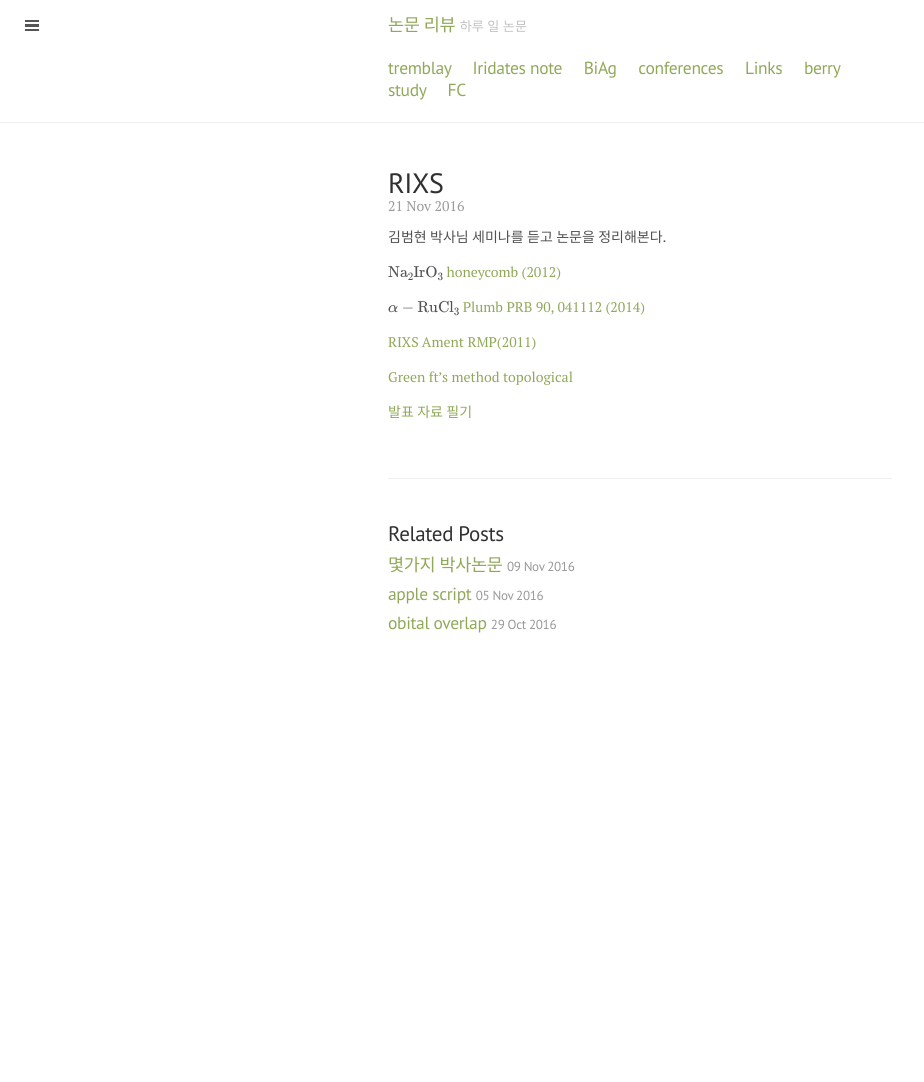
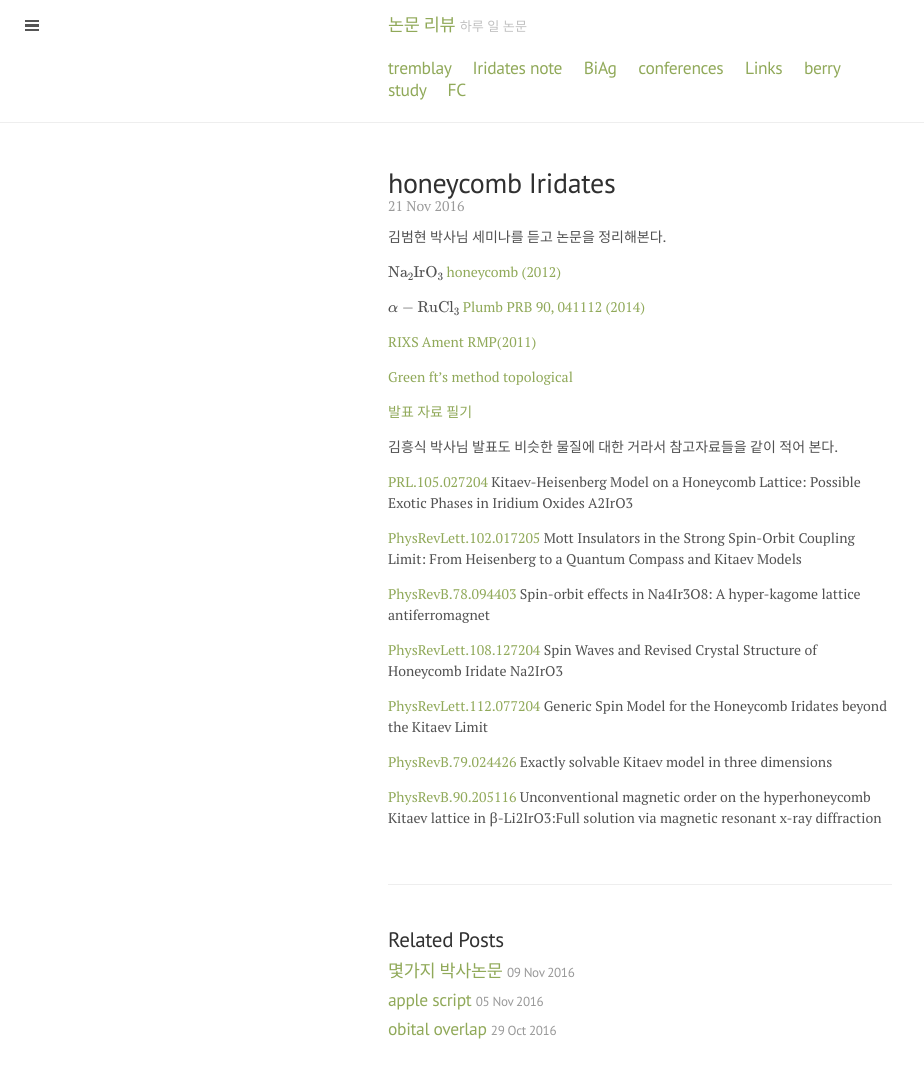
Before and after one commit to qkrwlsghdcjsworlt/work, a Jekyll site: the page built from _posts/2016-11-21-RIXS.markdown, in a window 1280 px wide. Shown: the whole page, without its empty margins (0-924 px from the left). Built offline with Jekyll 4.4.1, drawn with Linux system fonts in a browser that asks for light colours; formulas are drawn with MathJax 3; before the commit the page ends 900 px from its top, so only the background shows below that.

Commit message:
“update”

```diff
--- a/_posts/2016-11-21-RIXS.markdown
+++ b/_posts/2016-11-21-RIXS.markdown
@@ -1,6 +1,6 @@
 ---
 layout: post
-title:  "RIXS"
+title:  "honeycomb Iridates"
 date:   2016-11-21 11:00:00 +0900
 categories: experiment
 
@@ -18,3 +18,22 @@ categories: experiment
 [Green ft's method topological]({{ site.baseurl }}/public/RIXS/12-Wang-interaction-Greens-ft-PRX.pdf)
 
 [발표 자료 필기]({{ site.baseurl }}/public/RIXS/161114-Kim-hexagonal.pdf)
+
+
+김흥식 박사님 발표도 비슷한 물질에 대한 거라서 참고자료들을 같이 적어 본다.
+
+[PRL.105.027204]({{ site.baseurl }}/public/RIXS/10-Chaloupka-Kitaev-Heisenberg-model-honeycomb-PRL.pdf) Kitaev-Heisenberg Model on a Honeycomb Lattice: Possible Exotic Phases in Iridium Oxides A2IrO3
+
+[PhysRevLett.102.017205]({{ site.baseurl }}/public/RIXS/09-Jackeli-Khaliullin-Ir-PRL.pdf) Mott Insulators in the Strong Spin-Orbit Coupling Limit:
+From Heisenberg to a Quantum Compass and Kitaev Models
+
+[PhysRevB.78.094403]({{ site.baseurl }}/public/RIXS/08-Chen-hyper-Kagome-AFM-PRB.pdf) Spin-orbit effects in Na4Ir3O8: A hyper-kagome lattice antiferromagnet
+
+[PhysRevLett.108.127204]({{ site.baseurl }}/public/RIXS/12-Choi-spin-wave-Ir213-PRL.pdf) Spin Waves and Revised Crystal Structure of Honeycomb Iridate Na2IrO3
+
+[PhysRevLett.112.077204]({{ site.baseurl }}/public/RIXS/14-Rau-Honeycomb-Iridate-PRL.pdf) Generic Spin Model for the Honeycomb Iridates beyond the Kitaev Limit
+
+
+[PhysRevB.79.024426]({{ site.baseurl }}/public/RIXS/09-Mandal-kitaev-model-3D-PRB.pdf) Exactly solvable Kitaev model in three dimensions
+
+[PhysRevB.90.205116]({{ site.baseurl }}/public/RIXS/14-Biffin-hyperhoneycomb-Kitaev-lattice-PRB.pdf) Unconventional magnetic order on the hyperhoneycomb Kitaev lattice in β-Li2IrO3:Full solution via magnetic resonant x-ray diffraction
```
Also changed, not shown: 9 other files.
